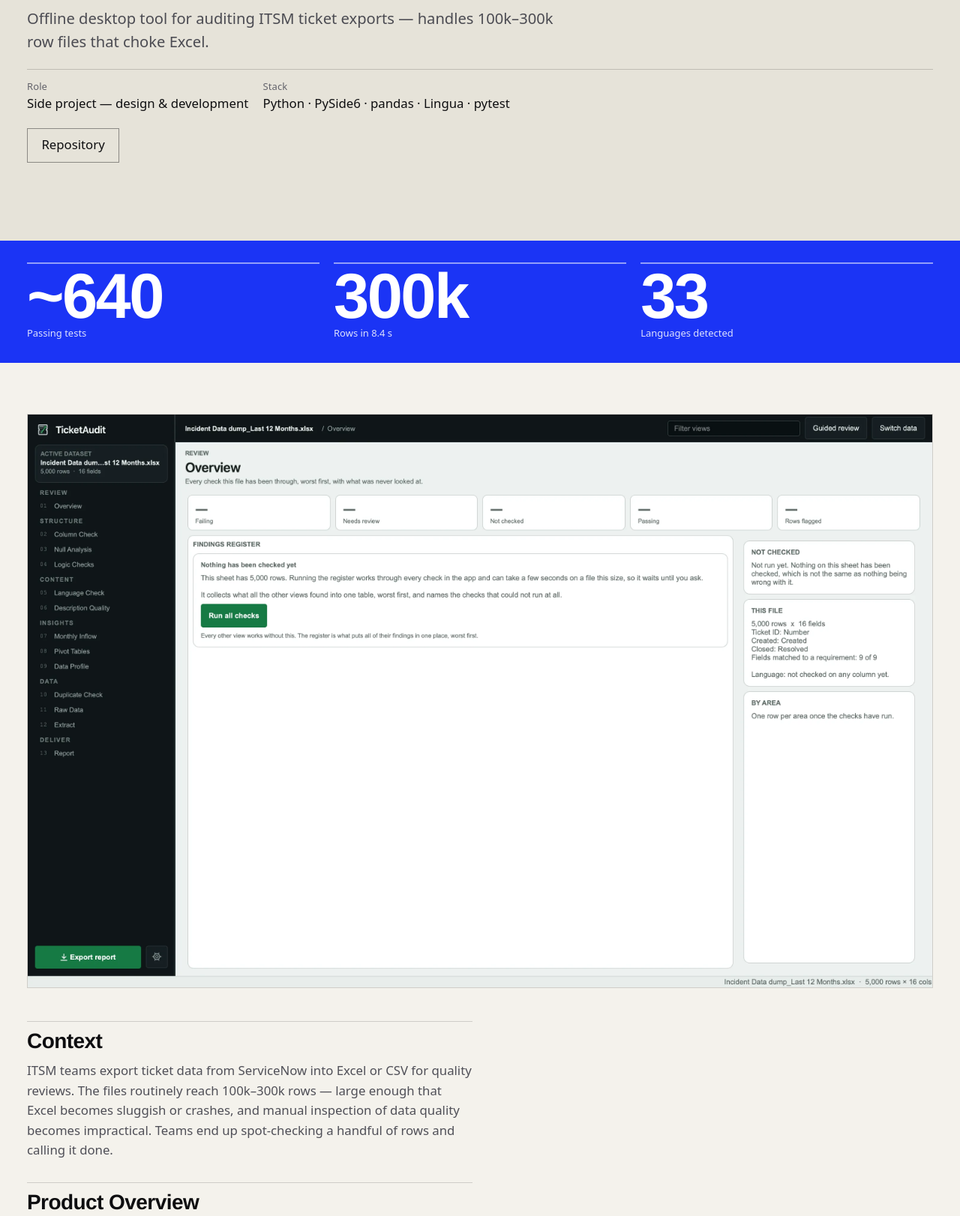
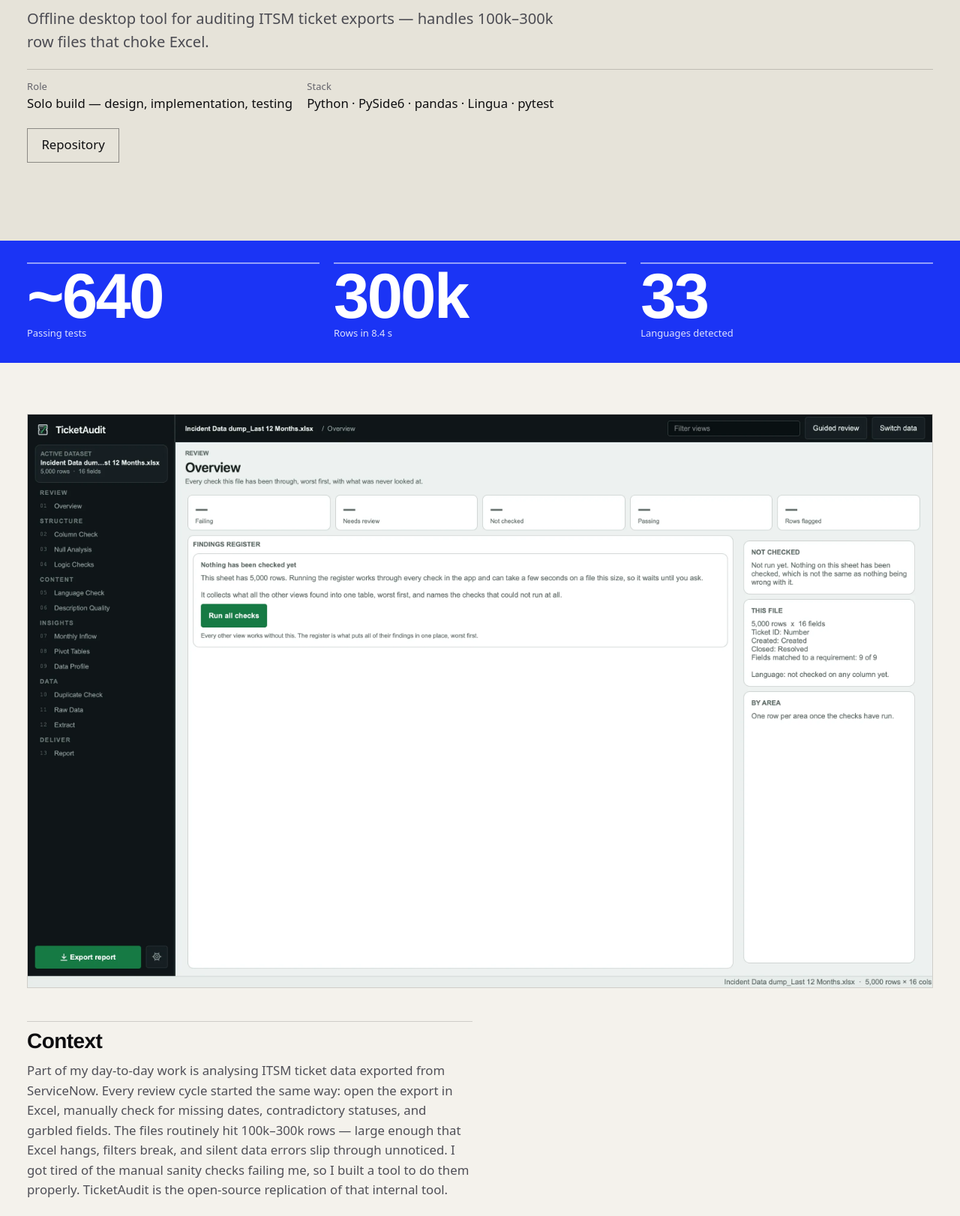
Before and after one commit to AneekHait/AneekHait.github.io, an Astro site: page /work/ticket-audit in a window 1280 px wide. Shown: the part 193-1815 px from the top of the page at 75% size. Built offline with nearby package versions, Linux system fonts and the light colour scheme; Astro itself is replaced by a stand-in of ours.

Commit message:
fix(work): update TicketAudit role and context

```diff
--- a/src/content/work/ticket-audit.mdx
+++ b/src/content/work/ticket-audit.mdx
@@ -3,7 +3,7 @@ title: TicketAudit
 deck: Offline desktop tool for auditing ITSM ticket exports — handles 100k–300k row files that choke Excel.
 order: 3
 year: '2026'
-role: Side project — design & development
+role: Solo build — design, implementation, testing
 category: work
 status: shipped
 tags: ['Python', 'PySide6', 'pandas', 'Lingua', 'pytest']
@@ -26,7 +26,7 @@ import extract from '../../assets/images/project-ticket-audit-extract.webp';
 
 ## Context
 
-ITSM teams export ticket data from ServiceNow into Excel or CSV for quality reviews. The files routinely reach 100k–300k rows — large enough that Excel becomes sluggish or crashes, and manual inspection of data quality becomes impractical. Teams end up spot-checking a handful of rows and calling it done.
+Part of my day-to-day work is analysing ITSM ticket data exported from ServiceNow. Every review cycle started the same way: open the export in Excel, manually check for missing dates, contradictory statuses, and garbled fields. The files routinely hit 100k–300k rows — large enough that Excel hangs, filters break, and silent data errors slip through unnoticed. I got tired of the manual sanity checks failing me, so I built a tool to do them properly. TicketAudit is the open-source replication of that internal tool.
 
 ## Product Overview
 
```
